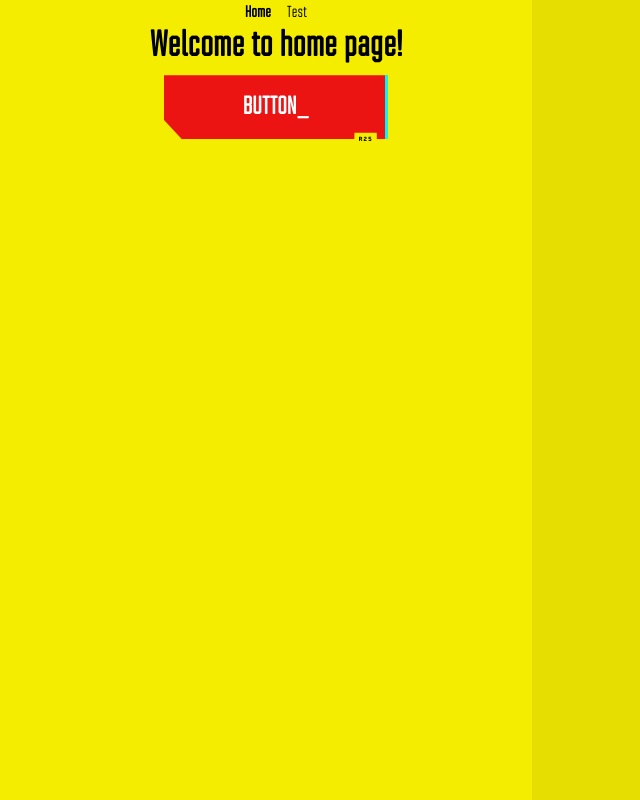
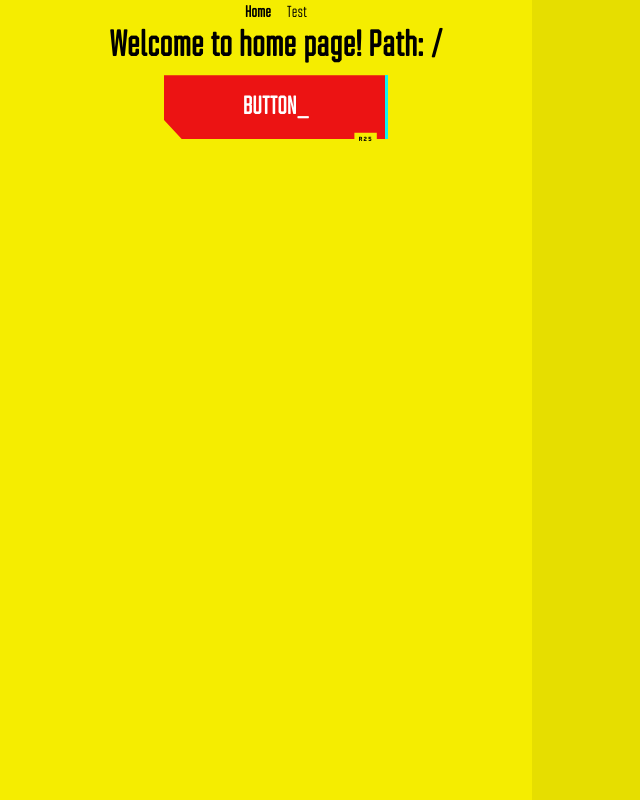
Before and after one commit to lavet13/mdx-blog, a React (Vite) app: page / in a window 1280 px wide. Shown: the whole page, without its empty margins (364-1004 px from the left). Built offline with nearby package versions, Linux system fonts and the light colour scheme.

Commit message:
adjustments...

```diff
--- a/src/App.tsx
+++ b/src/App.tsx
@@ -3,17 +3,19 @@ import { Route, Routes } from 'react-router-dom';
 import Header from './pages/section/header';
 import NotFound from './pages/section/404/not-found';
 
-import { PAGES, PAGES_COMPONENTS } from './pages';
+import { PAGES } from './pages';
 
 const App = () => {
   return (
     <Routes>
       <Route path='/' element={<Header />}>
-        {PAGES.map(page => {
-          return (
-            <Route key={page.path} path={page.path} element={PAGES_COMPONENTS[page.name]} />
-          );
-        })}
+        {Object.values(PAGES).map(page => (
+          <Route
+            key={page.path}
+            path={page.path}
+            element={<page.component />}
+          />
+        ))}
         <Route path='*' element={<NotFound />} />
       </Route>
     </Routes>
--- a/src/pages/index.tsx
+++ b/src/pages/index.tsx
@@ -1,17 +1,13 @@
-import React from 'react';
 import Home from './pages/home';
 
-export const NAMES = {
-  homePage: 'HomePage',
+export type PageInfo = {
+  path: string;
+  component: React.FC;
 };
 
-export const PAGES = [
-  {
-    name: NAMES.homePage,
+export const PAGES: Record<string, PageInfo> = {
+  homePage: {
     path: '/',
+    component: Home,
   },
-];
-
-export const PAGES_COMPONENTS: Record<string, React.ReactNode> = {
-  [NAMES.homePage]: <Home />,
 };
--- a/src/pages/pages/home.tsx
+++ b/src/pages/pages/home.tsx
@@ -1,11 +1,14 @@
 import { FC } from 'react';
 import { Center, Heading } from '@chakra-ui/react';
 import CyberButton from '../../components/cyber-button';
+import { PAGES } from '..';
 
 const Home: FC = () => {
+  const path = PAGES.homePage['path'];
+
   return (
     <>
-      <Heading textAlign={'center'}>Welcome to home page!</Heading>
+      <Heading textAlign={'center'}>Welcome to home page! Path: {path}</Heading>
       <Center mt={2}>
         <CyberButton size={'lg'}>button</CyberButton>
       </Center>
```
